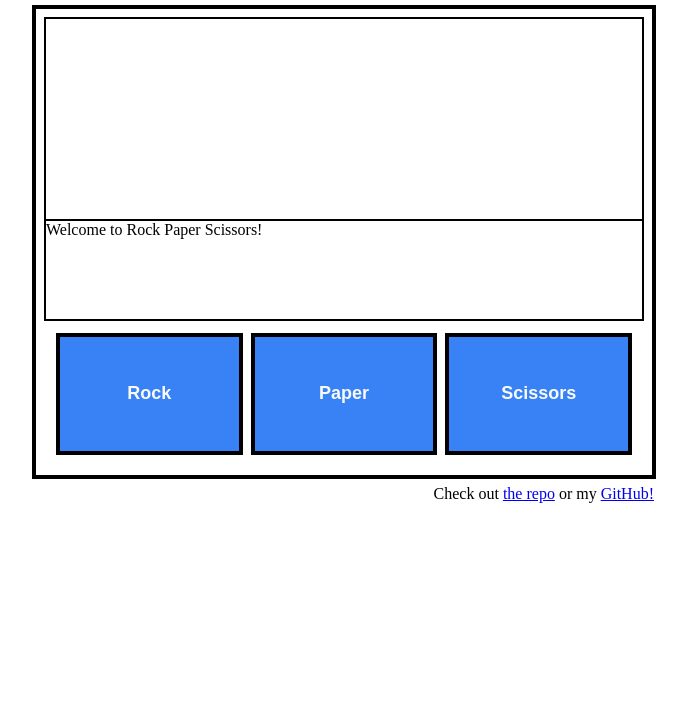
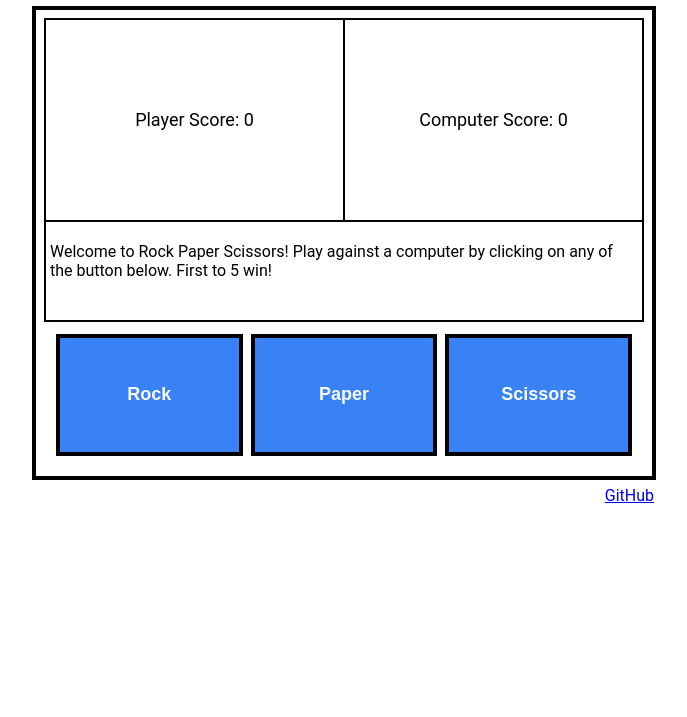
Before and after one commit to hquanvo/Rock-Paper-Scissors, a plain HTML site: page index.html in a window 1280 px wide. Shown: the part 83-800 px from the top of the page, without its empty margins (296-983 px from the left). Drawn offline with Linux system fonts and the light colour scheme.

Commit message:
Finish scoreboard

```diff
--- a/index.html
+++ b/index.html
@@ -8,10 +8,17 @@
     <link rel = "stylesheet" href = "./styles.css">
 </head>
 <body>
-    <h1>ROCK PAPER SCISSORS GAME</h1>
+    <h1>ROCK PAPER SCISSORS</h1>
     <div id = "container">
         <div id = "content">
-            <div id = "display"></div>
+            <div id = "display">
+                <div class = "score" id = "player">
+                    <p> Player Score: 0</p>
+                </div>
+                <div class = "score" id = "cpu">
+                    <p> Computer Score: 0</p>
+                </div>
+            </div>
             <div id = "choice"></div>
         </div>
         <div id = "button-container">
@@ -21,10 +28,7 @@
         </div>
     </div>
     <div id = "external-container">
-        Check out&nbsp
-        <a class = "external-link" href = "https://github.com/hquanvo/Rock-Paper-Scissors">the repo</a>
-        &nbspor my&nbsp
-        <a class = "external-link" href = "https://github.com/hquanvo"> GitHub!</a>
+        <a class = "external-link" href = "https://github.com/hquanvo"> GitHub</a>
     </div>
 </body>
 </html>
--- a/rps.js
+++ b/rps.js
@@ -42,9 +42,17 @@ function playRound(playerChoice, cpuChoice) {
     } else return "That's not a valid input!";
 }
 
-function handlePlayer() {
+function initDisplay() {
+    const display = document.getElementById("display");
+    const playerDiv = document.createElement("div");
+    const cpuDiv = document.createElement("div");
+}
+
+function startUp() {
     const choice = document.getElementById("choice");
-    choice.innerHTML = "Welcome to Rock Paper Scissors!";
+    const para = document.createElement('p');
+    para.textContent = "Welcome to Rock Paper Scissors! Play against a computer by clicking on any of the button below. First to 5 win!";
+    choice.appendChild(para);
 }
 
 function game() {
@@ -64,6 +72,6 @@ function game() {
     : alert("It's a draw!"));
 }
 
-handlePlayer();
+startUp();
 // disabling prompt
 // game();
--- a/styles.css
+++ b/styles.css
@@ -3,6 +3,8 @@ body {
     display: flex;
     flex-direction: column;
     justify-content: center;
+    /* background-color: #F6AC38; */
+    font-family: roboto, 'Times New Roman', Times, serif;
 }
 
 #container {
@@ -27,7 +29,23 @@ body {
     /* background-color: red; */
     height: 200px;
     width: auto;
+    display: flex;
     flex: 1 1 600px;
+    justify-content: space-evenly;
+    align-items: center;
+}
+
+div.score {
+    flex: 1;
+    height: 100%;
+    display: flex;
+    font-size: large;
+    justify-content: center;
+    align-items: center;
+}
+
+div.score#player {
+    border-right: solid 2px;
 }
 
 #choice {
@@ -35,6 +53,7 @@ body {
     flex: 1 1 600px;
     height: 100px;
     width: auto;
+    padding: 4px;
 }
 
 #button-container {
```
